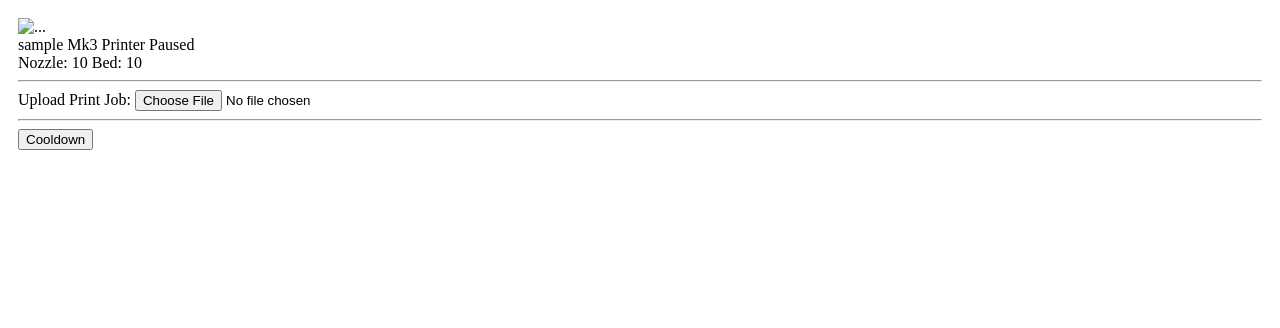
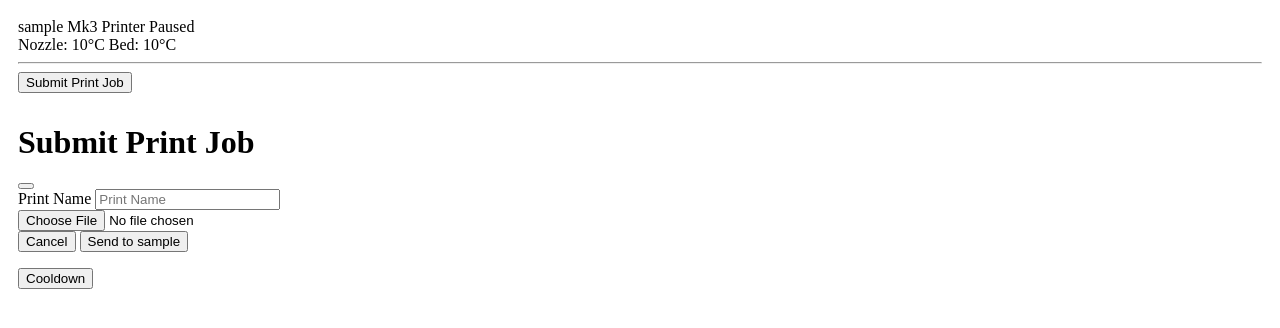
Before and after one commit to jackkroll/Liminal, a Flask app: template templates/mk3_card.html in a window 1280 px wide. Shown: the top 328 px of the page. Run offline with Flask 3, Linux system fonts and the light colour scheme; the template is opened without the code that fills it: most values are stand-ins (such as "Sample title", 1, 10 or a date in 2020); parts of the project's set-up code (start-up, migrations or seed data) failed here and were passed over; some libraries are stand-ins or nearby versions.

Commit message:
Mk3 cards working :)

```diff
--- a/dashboard.py
+++ b/dashboard.py
@@ -122,6 +122,11 @@
             configuredPrinters += 1
     if configuredPrinters == 0:
         return redirect(url_for("setupLandingPage"))
+
+    for printer in liminal.printers:
+        printer.refreshData()
+    return render_template("dashboard.html", printers=liminal.printers, currentUser = auth.current_user(), role = get_user_roles(auth.current_user()))
+
     body = "<html><body style = background-color:#1f1f1f>"
     body += f'''
     <head>
@@ -373,7 +378,14 @@
     for printer in liminal.printers + liminal.MK4Printers:
         if request.form.get("printer") == printer.nickname:
             printer.cooldown()
-            return True
+    return redirect(url_for("index"))
+@app.route('/stop', methods = ["POST"])
+@auth.login_required(role = ["student", "manager", "developer"])
+def stop():
+    for printer in liminal.printers + liminal.MK4Printers:
+        if request.form.get("printer") == printer.nickname:
+            printer.abort()
+    return redirect(url_for("index"))
 
 @app.route('/pause', methods = ["POST"])
 @auth.login_required(role = ["student", "manager", "developer"])
@@ -390,7 +402,7 @@
         for printer in liminal.MK4Printers:
             if request.form.get("printer") == printer.nickname:
                 printer.pause()
-
+                return redirect(url_for("index"))
 @app.route('/resume', methods = ["POST"])
 @auth.login_required(role = ["student", "manager", "developer"])
 def resumePrint():
@@ -1380,9 +1392,9 @@
 
         jsonAddition = {
             f'{nickname}' : {
-            "ipAddress" if isMk3 else "Mk4IPAddress": apiKey,
+            "ipAddress" if isMk3 else "Mk4IPAddress": ipAddr,
             "apiKey": apiKey,
-            "prefix":prefix
+            "prefix": prefix
             }
         }
         with open(f"{cwd}/ref/config.json", "r") as f:
--- a/main.py
+++ b/main.py
@@ -255,6 +255,7 @@
         self.bedTempTarget = 0
         self.printing = False
         self.progress = 0
+        self.paused = False
         #Idle, Printing, Offline
        #self.color = color
         try:
@@ -295,8 +296,13 @@
         self.state = self.printer.state()
         if "printing" in self.state.lower():
             self.printing = True
+            self.paused = False
+        elif "paus" in self.state.lower():
+            self.printing = True
+            self.paused = True
         else:
             self.printing = False
+            self.paused = False
         if self.printing:
             self.progress = self.fetchProgress()
         else:
--- a/templates/mk3_card.html
+++ b/templates/mk3_card.html
@@ -1,5 +1,5 @@
 <div class="card" style="padding:10px">
-<img src="http://via.placeholder.com/1280x720" class="card-img-top" alt="...">
+<!-- <img src="http://via.placeholder.com/1280x720" class="card-img-top" alt="..."> -->
 <div class="card-title">
 <span class="h2">{{ printer.nickname }}</span>
 
@@ -8,9 +8,9 @@
    <span class="badge text-bg-success">{{ printer.state }}</span>
 </div>
     <div>
-        <span class="h6">Nozzle: {{ printer.nozzleTempActual }}</span>
+        <span class="h6">Nozzle: {{ printer.nozzleTempActual }}°C</span>
         <span class="vr mx-2"></span>
-        <span class="h6">Bed: {{ printer.bedTempActual }}</span>
+        <span class="h6">Bed: {{ printer.bedTempActual }}°C</span>
     </div>
     <hr>
 {% if printer.printing %}
@@ -26,23 +26,40 @@
     <div class="progress-bar text-bg-{{color}} progress-bar-striped {{bar}}" style="width: {{ printer.progress }}%"></div>
 </div>
 <hr>
-<span>
-    <button type="button" class="btn btn-warning">Pause Print</button>
-    <button type="button" class="btn btn-danger">Stop Print</button>
-</span>
+<div style="display:flex">
+    {% if printer.paused%}
+    <form action="/resume" method="post">
+    <input type="hidden" name="printer" value="{{ printer.nickname }}">
+    <button type="submit" class="btn btn-success">Resume Print</button>
+    </form>
+    {% else %}
+    <form action="/pause" method="post">
+    <input type="hidden" name="printer" value="{{ printer.nickname }}">
+    <button type="submit" class="btn btn-warning">Pause Print</button>
+    </form>
+    {% endif %}
+    <form action="/stop" method="post">
+    <input type="hidden" name="printer" value="{{ printer.nickname }}">
+    <button type="submit" class="btn btn-danger">Stop Print</button>
+    </form>
+</div>
 {% else %}
-<div class="mb-3">
-  <label for="example-file-input-1" class="form-label">Upload Print Job:</label>
-  <input class="form-control" type="file" id="example-file-input-1">
+<button type="button" class="btn btn-primary" data-bs-toggle="modal" data-bs-target="#submit-print">
+  Submit Print Job
+</button>
+<div style="padding-top: 10px">
+{% include "print_modal.html" %}
+
+    {% if printer.nozzleTempTarget > 0 or printer.bedTempTarget > 0 %}
+    <form action="/cooldown" method="post">
+    <input type="hidden" name="printer" value="{{ printer.nickname }}">
+    <button type="submit" class="btn btn-info d-block w-100">Cooldown</button>
+    </form>
+    {% else %}
+    <form action="/heat" method="post">
+    <input type="hidden" name="printer" value="{{ printer.nickname }}">
+    <button type="submit" class="btn btn-danger d-block w-100">Preheat PLA</button>
+    </form>
+    {% endif %}
+{% endif %}
 </div>
-<hr>
-<span>
-    {% if printer.nozzleTempTarget > 0 or printer.bedTempTarget > 0 %}
-    <button type="button" class="btn btn-info d-block w-100">Cooldown</button>
-    {% else %}
-    <button type="button" class="btn btn-danger d-block w-100">Preheat PLA</button>
-    {% endif %}
-</span>
-{% endif %}
-
-</div>
--- /dev/null
+++ b/templates/print_modal.html
@@ -0,0 +1,29 @@
+<div class="modal fade" id="submit-print" data-bs-backdrop="static" data-bs-keyboard="false" tabindex="-1" aria-labelledby="modal-title-2" aria-hidden="true">
+  <div class="modal-dialog">
+    <div class="modal-content">
+      <div class="modal-header">
+        <h1 class="modal-title fs-5" id="modal-title-2">Submit Print Job</h1>
+        <button type="button" class="btn-close" data-bs-dismiss="modal" aria-label="Close"></button>
+      </div>
+      <form action="/print" method="post">
+      <input type="hidden" name="printercode" value="{{printer.code}}">
+      <input type="hidden" name="creator" value="{{currentUser}}">
+      <div class="modal-body">
+        <div class="container-md">
+          <div class="mb-3">
+          <label class="form-label" for="nickname">Print Name</label>
+          <input type="text" class="form-control" id="nickname" name="nickname" required placeholder="Print Name" required>
+          </div>
+          <div class="input-group mb-3">
+            <input class="form-control" placeholder="Print GCODE" type="file" accept=".gcode" id="url" required>
+          </div>
+      </div>
+      </div>
+      <div class="modal-footer">
+        <button type="button" class="btn btn-secondary" data-bs-dismiss="modal">Cancel</button>
+        <button type="submit" class="btn btn-primary">Send to {{ printer.nickname }}</button>
+      </div>
+     </form>
+    </div>
+  </div>
+</div>
--- a/webpage.py
+++ b/webpage.py
@@ -18,7 +18,7 @@
 def home():
     for printer in printers:
         printer.refreshData()
-    return render_template("dashboard.html", printers=printers)
+    return render_template("dashboard.html", printers=printers, currentUser = "yo mama")
 
 if __name__ == '__main__':
     app.run("0.0.0.0", 8080, True)
```
Also changed, not shown: templates/navbar.html (+10 -6 lines).
